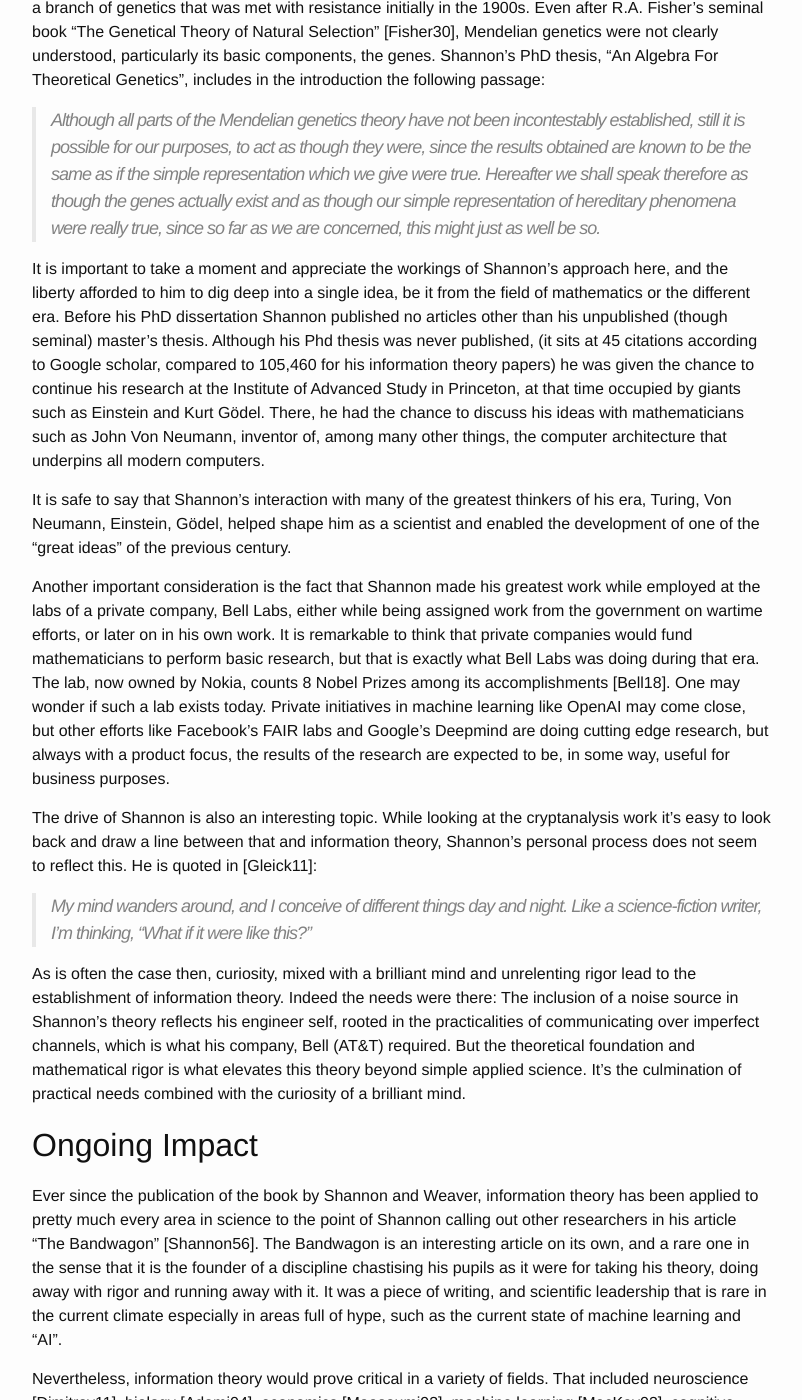
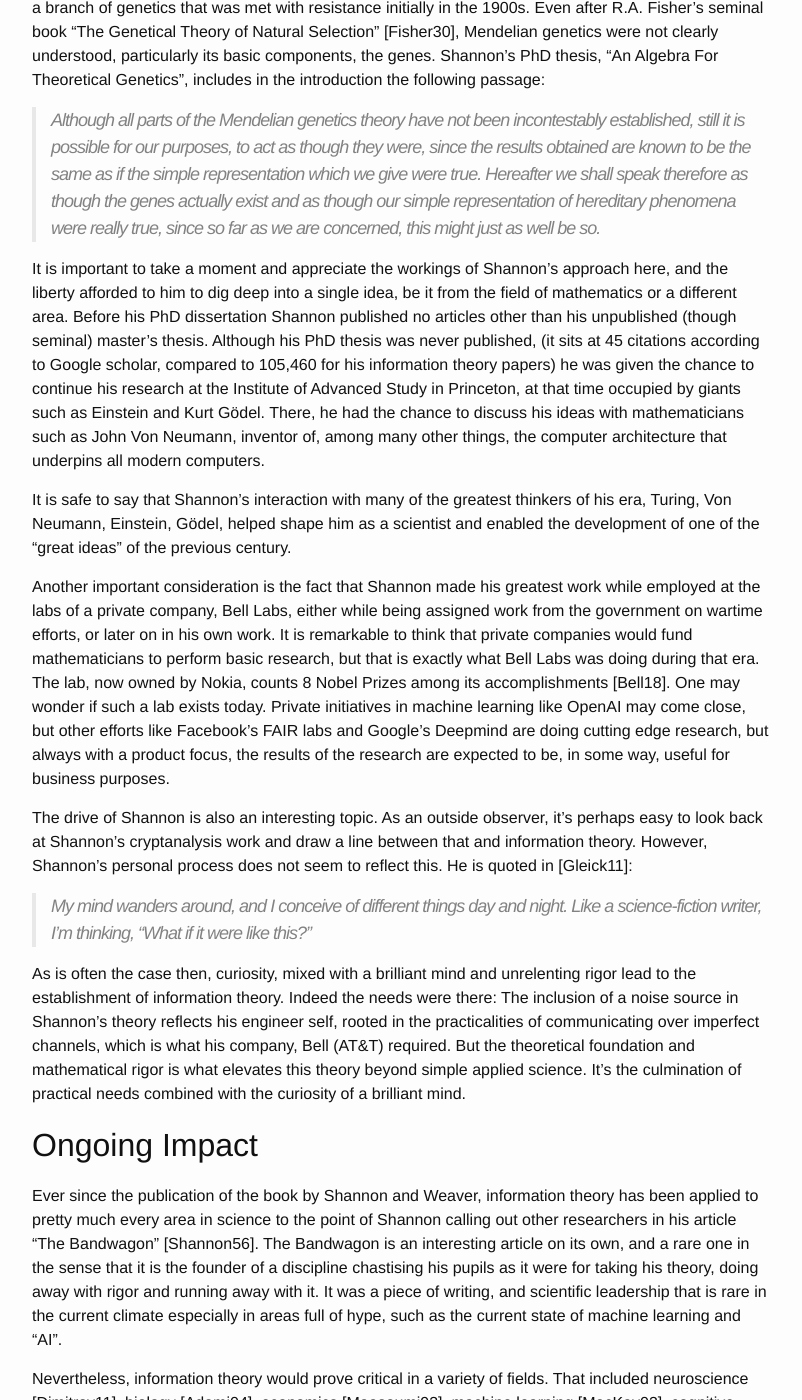
Before and after one commit to thvasilo/thvasilo.github.io, a Jekyll site: the page built from _posts/2018-04-30-Information-Theory-History.md, in a window 1280 px wide and 1400 px high, scrolled down 5733 px. Shown: the whole window, without its empty margins (238-1040 px from the left). Built offline with Jekyll 4.4.1, drawn with Linux system fonts in a browser that asks for light colours; formulas are drawn with MathJax 3; some of the changed text lies outside the part shown.

Commit message:
Spelling fixes for information theory post.

```diff
--- a/_posts/2018-04-30-Information-Theory-History.md
+++ b/_posts/2018-04-30-Information-Theory-History.md
@@ -120,13 +120,13 @@ At the advice of Bush, Shannon switched from electrical engineering to mathemati
 
 > Although all parts of the Mendelian genetics theory have not been incontestably established, still it is possible for our purposes, to act as though they were, since the results obtained are known to be the same _as if_ the simple representation which we give were true. Hereafter we shall speak therefore as though the genes actually exist and as though our simple representation of hereditary phenomena were really true, since so far as we are concerned, this might just as well be so.
 
-It is important to take a moment and appreciate the workings of Shannon's approach here, and the liberty afforded to him to dig deep into a single idea, be it from the field of mathematics or the different era. Before his PhD dissertation Shannon published no articles other than his unpublished (though seminal) master's thesis. Although his Phd thesis was never published, (it sits at 45 citations according to Google scholar, compared to 105,460 for his information theory papers) he was given the chance to continue his research at the Institute of Advanced Study in Princeton, at that time occupied by giants such as Einstein and Kurt Gödel. There, he had the chance to discuss his ideas with mathematicians such as John Von Neumann, inventor of, among many other things, the computer architecture that underpins all modern computers.
+It is important to take a moment and appreciate the workings of Shannon's approach here, and the liberty afforded to him to dig deep into a single idea, be it from the field of mathematics or a different area. Before his PhD dissertation Shannon published no articles other than his unpublished (though seminal) master's thesis. Although his PhD thesis was never published, (it sits at 45 citations according to Google scholar, compared to 105,460 for his information theory papers) he was given the chance to continue his research at the Institute of Advanced Study in Princeton, at that time occupied by giants such as Einstein and Kurt Gödel. There, he had the chance to discuss his ideas with mathematicians such as John Von Neumann, inventor of, among many other things, the computer architecture that underpins all modern computers.
 
 It is safe to say that Shannon's interaction with many of the greatest thinkers of his era, Turing, Von Neumann, Einstein, Gödel, helped shape him as a scientist and enabled the development of one of the "great ideas" of the previous century.
 
 Another important consideration is the fact that Shannon made his greatest work while employed at the labs of a private company, Bell Labs, either while being assigned work from the government on wartime efforts, or later on in his own work. It is remarkable to think that private companies would fund mathematicians to perform basic research, but that is exactly what Bell Labs was doing during that era. The lab, now owned by Nokia, counts 8 Nobel Prizes among its accomplishments [Bell18]. One may wonder if such a lab exists today. Private initiatives in machine learning like OpenAI may come close, but other efforts like Facebook's FAIR labs and Google's Deepmind are doing cutting edge research, but always with a product focus, the results of the research are expected to be, in some way, useful for business purposes.
 
-The drive of Shannon is also an interesting topic. While looking at the cryptanalysis work it's easy to look back and draw a line between that and information theory, Shannon's personal process does not seem to reflect this. He is quoted in [Gleick11]:
+The drive of Shannon is also an interesting topic. As an outside observer, it's perhaps easy to look back at Shannon's cryptanalysis work  and draw a line between that and information theory. However, Shannon's personal process does not seem to reflect this. He is quoted in [Gleick11]:
 
 > My mind wanders around, and I conceive of different things day and night. Like a science-fiction writer, I'm thinking, "What if it were like this?"
 
```
Also changed, not shown: other parts of _posts/2018-04-30-Information-Theory-History.md (+2 -2 lines).
